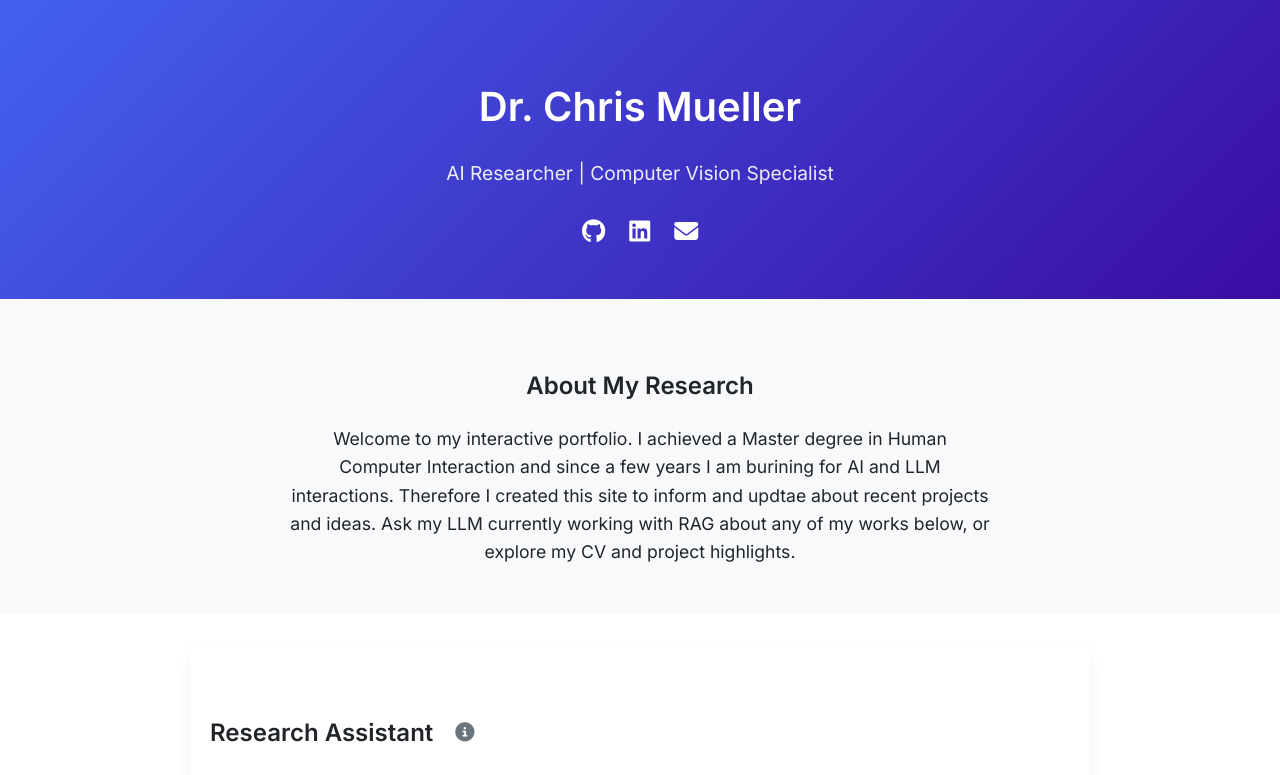
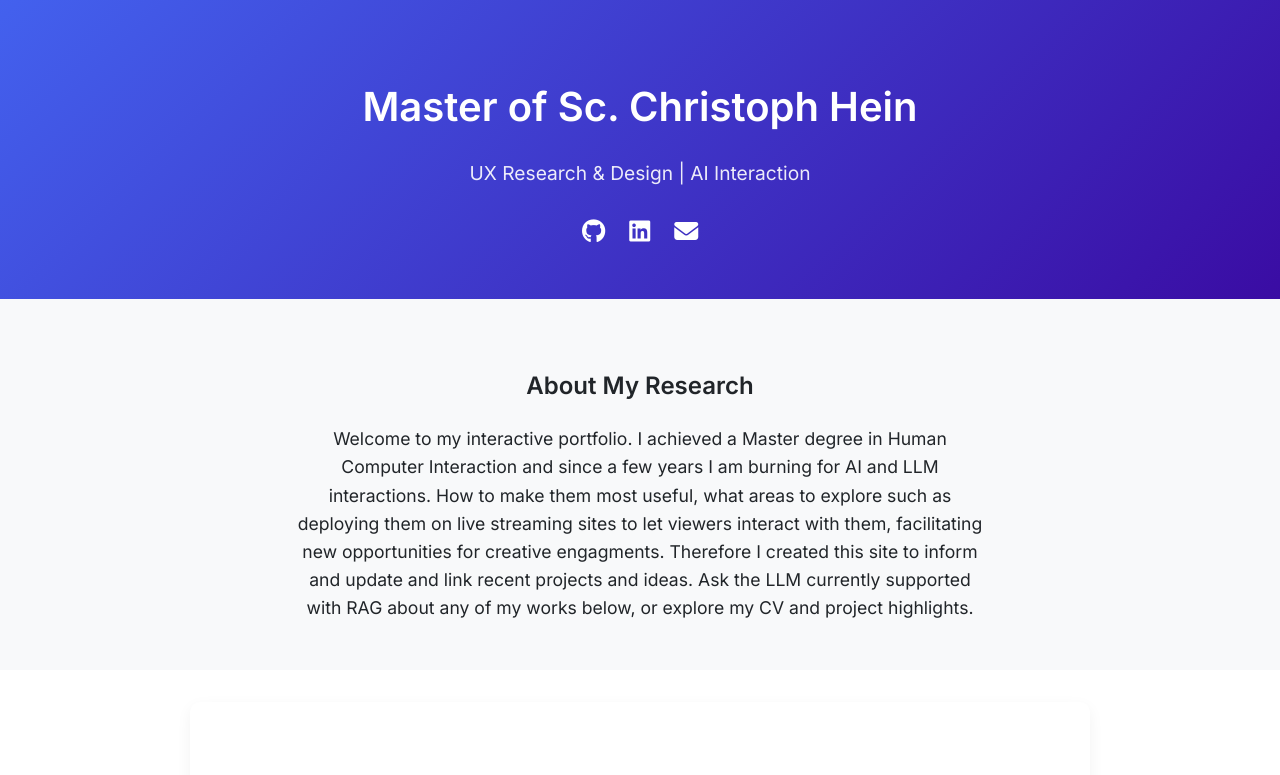
Before and after one commit to chhe0032/Portfolio-with-LLM, a Python web app: template templates/index.html in a window 1280 px wide. Shown: the top 775 px of the page. Run offline with Jinja, Linux system fonts and the light colour scheme; the template is opened without the code that fills it, so the values that code supplies are empty.

Commit message:
Update index.html

```diff
--- a/templates/index.html
+++ b/templates/index.html
@@ -12,8 +12,8 @@
     <!-- Header Section -->
     <header class="portfolio-header">
         <div class="header-content">
-            <h1>Dr. Chris Mueller</h1>
-            <p class="subtitle">AI Researcher | Computer Vision Specialist</p>
+            <h1>Master of Sc. Christoph Hein</h1>
+            <p class="subtitle">UX Research & Design | AI Interaction</p>
             <div class="social-links">
                 <a href="#"><i class="fab fa-github"></i></a>
                 <a href="#"><i class="fab fa-linkedin"></i></a>
@@ -26,8 +26,8 @@
     <section class="intro-section">
         <div class="container">
             <h2>About My Research</h2>
-            <p>Welcome to my interactive portfolio. I achieved a Master degree in Human Computer Interaction and since a few years I am burining for AI and LLM interactions. Therefore I created this site to inform and updtae about recent projects and ideas.
-               Ask my LLM currently working with RAG about any of my works below, or explore my CV and project highlights.</p>
+            <p>Welcome to my interactive portfolio. I achieved a Master degree in Human Computer Interaction and since a few years I am burning for AI and LLM interactions. How to make them most useful, what areas to explore such as deploying them on live streaming sites to let viewers interact with them, facilitating new opportunities for creative engagments. Therefore I created this site to inform and update and link recent projects and ideas.
+               Ask the LLM currently supported with RAG about any of my works below, or explore my CV and project highlights.</p>
         </div>
     </section>
 
```
